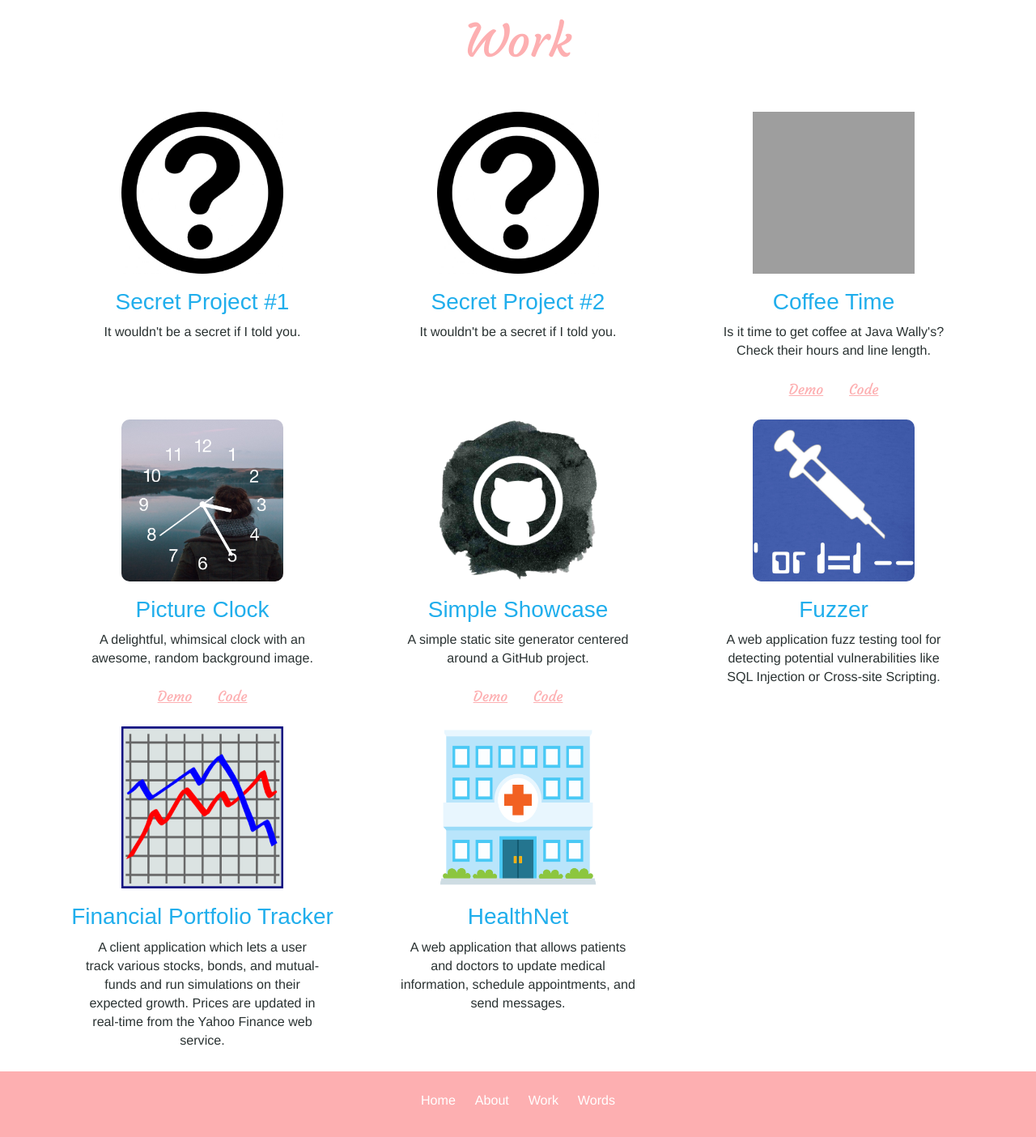
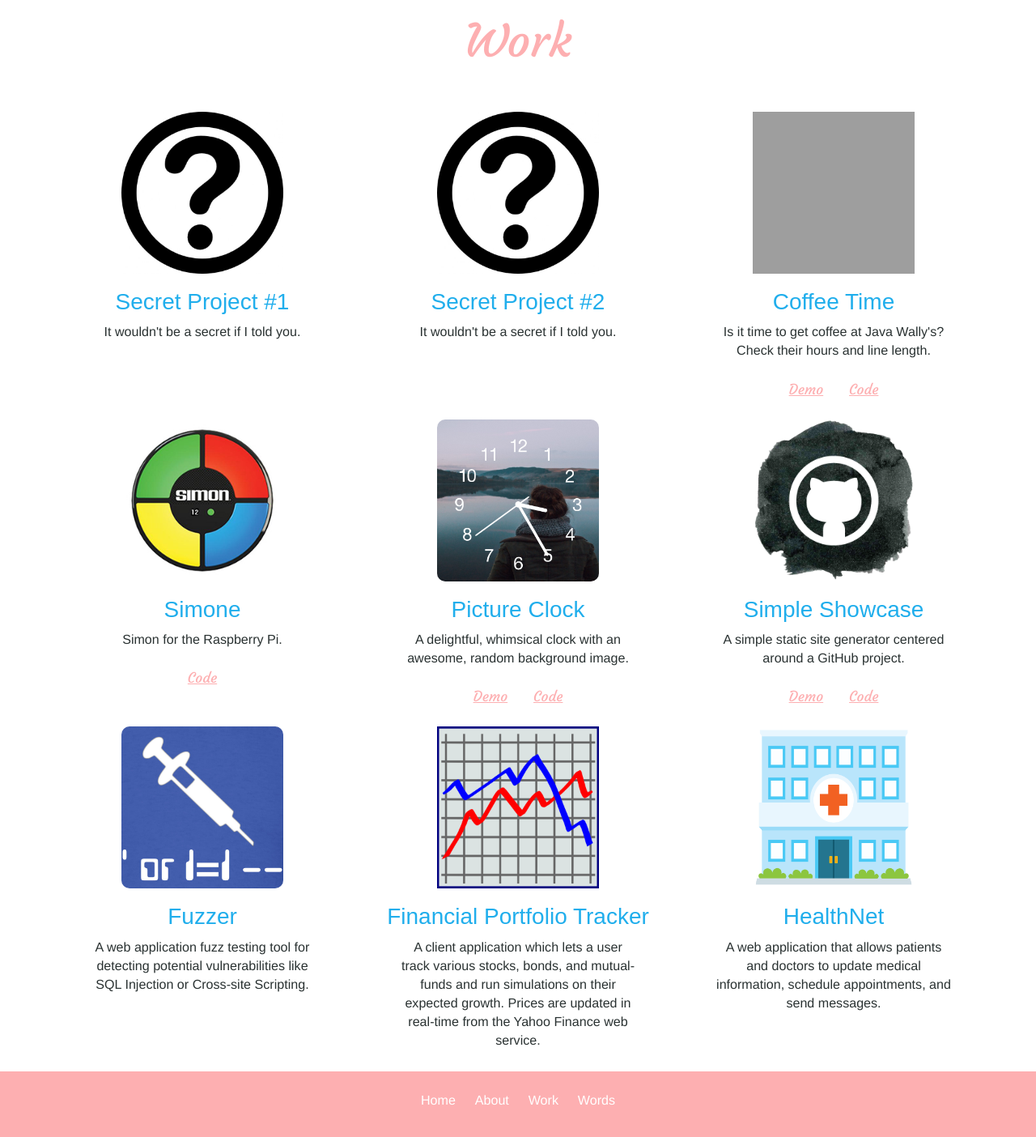
Before and after one commit to billdybas/billdybas.github.io, a Jekyll site: the page built from work/index.html, in a window 1280 px wide. Shown: the whole page at 81% size. Built offline with Jekyll 4.4.1, drawn with Linux system fonts in a browser that asks for light colours; some web fonts are replaced.

Commit message:
Add Simone

```diff
--- a/work/index.html
+++ b/work/index.html
@@ -31,6 +31,14 @@ styles: main
       <ul class="box-links">
         <li><a href="http://dybas.io/CoffeeTime/">Demo</a></li>
         <li><a href="https://github.com/billdybas/CoffeeTime">Code</a></li>
+      </ul>
+    </div>
+    <div class="col col-xs-12 col-sm-6 col-md-4 box">
+      <img src="/img/simon.jpg" class="img-md">
+      <h2>Simone</h2>
+      <p>Simon for the Raspberry Pi.</p>
+      <ul class="box-links">
+        <li><a href="https://github.com/billdybas/Simone">Code</a></li>
       </ul>
     </div>
     <div class="col col-xs-12 col-sm-6 col-md-4 box">
```
Also changed, not shown: img/simon.jpg (added).
